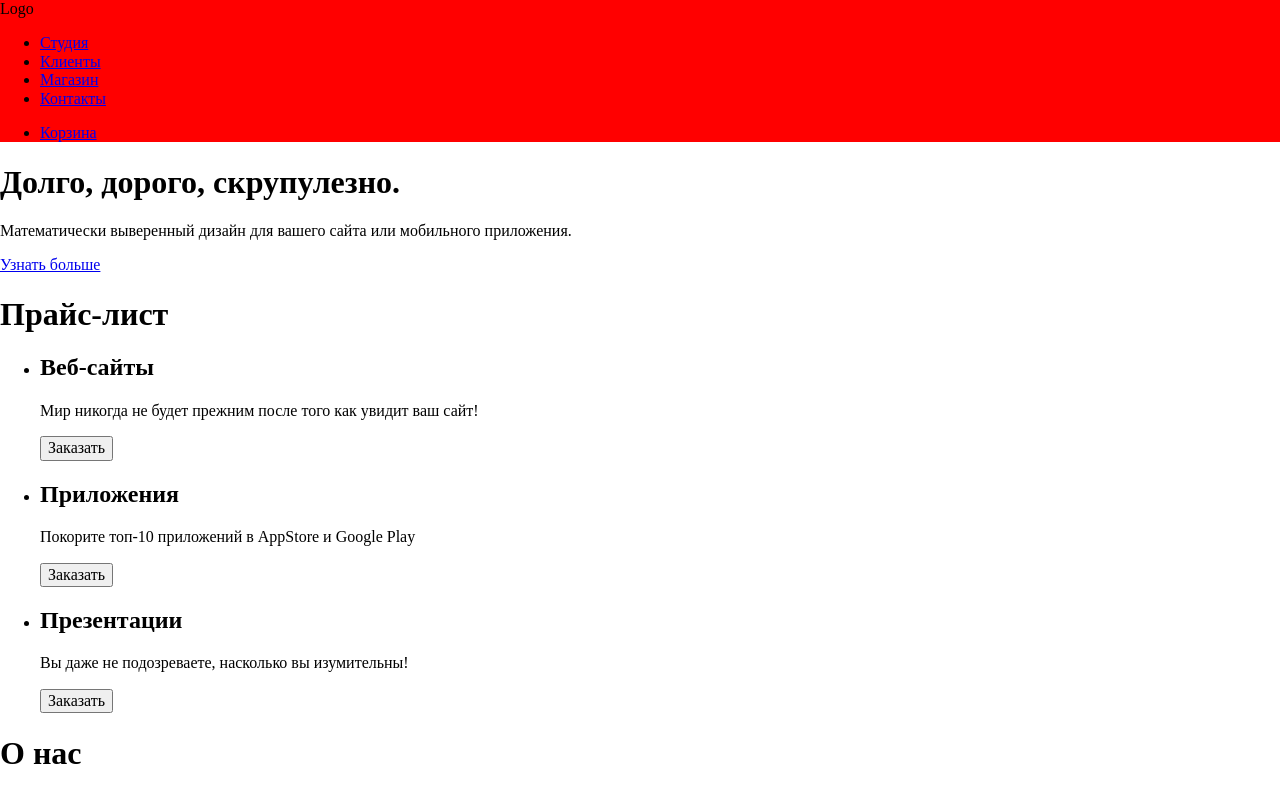
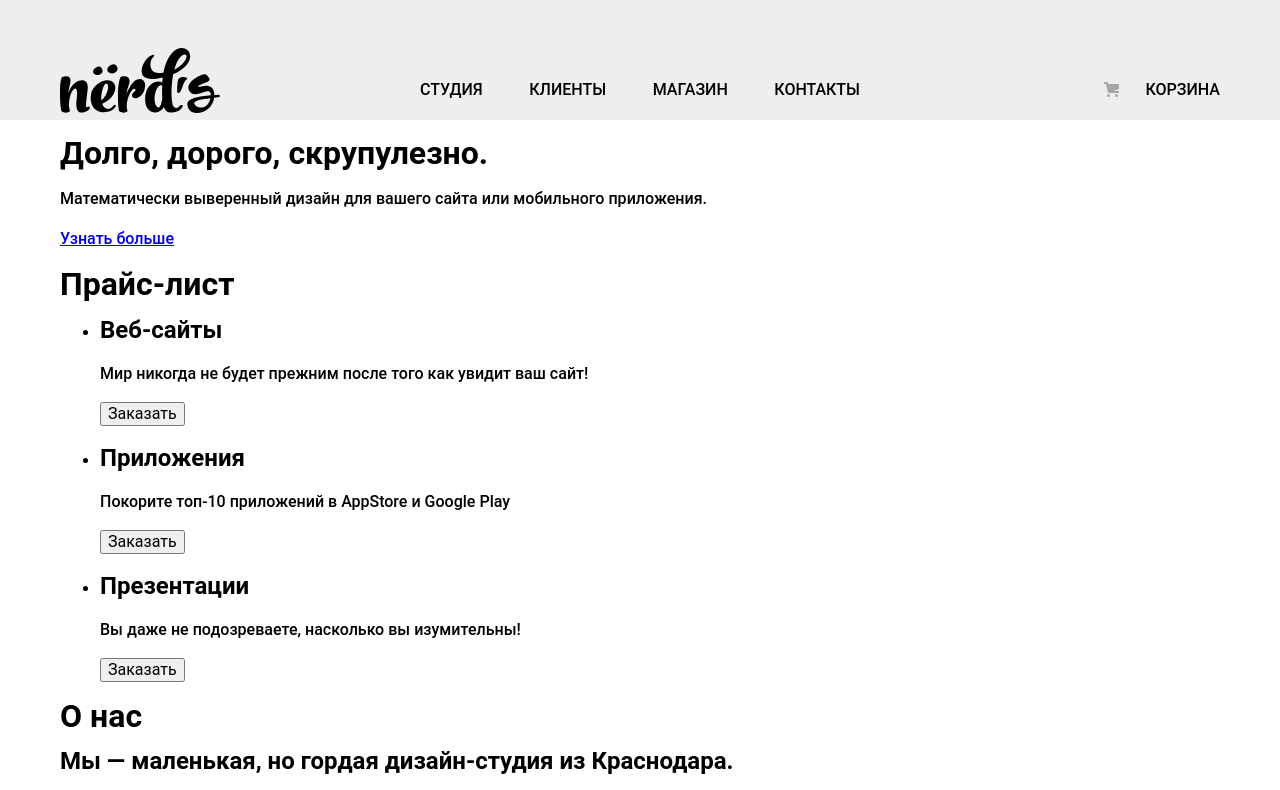
Before and after one commit to aliciaketzueki/nerds-fix-, a website: page source/index.html in a window 1280 px wide. Shown: the top 790 px of the page. Drawn offline with Linux system fonts and the light colour scheme.

Commit message:
Оформление хедера

```diff
--- a/gulpfile.js
+++ b/gulpfile.js
@@ -4,6 +4,8 @@
 var postcss = require("gulp-postcss");
 var autoprefixer = require("autoprefixer");
 var browserSync = require("browser-sync").create();
+var rename = require("gulp-rename");
+var svgstore = require("gulp-svgstore");
 
 gulp.task("style", function() {
   gulp.src("source/less/style.less")
@@ -23,3 +25,12 @@
   gulp.watch("source/less/**/*.less", ["style"]);
   gulp.watch("source/*.html").on("change", browserSync.reload);
 });
+
+gulp.task("sprite", function () {
+  return gulp.src("source/img/**/*.svg")
+    .pipe(svgstore({
+      inlineSvg: true
+    }))
+    .pipe(rename("sprite.svg"))
+    .pipe(gulp.dest("source/img"));
+});
--- a/package.json
+++ b/package.json
@@ -23,6 +23,8 @@
     "gulp": "^3.9.1",
     "gulp-plumber": "^1.2.0",
     "gulp-postcss": "^7.0.1",
+    "gulp-rename": "^1.2.3",
+    "gulp-svgstore": "^6.1.1",
     "stylelint": "^9.2.1",
     "stylelint-config-htmlacademy": "^0.1.1"
   },
--- a/source/index.html
+++ b/source/index.html
@@ -8,9 +8,14 @@
   </head>
   <body>
     <header class="header">
-      <nav class="header__navigation">
+      <div class="page-wrapper">
+        <nav class="header__nav">
           <div class="header__logo">
-          <a class="header__logo-link">Logo</a>
+            <a class="header__logo-link" aria-label="Главная страница">
+              <svg width="160" height="65">
+                <use xlink:href="img/sprite.svg#nerds-logo"></use>
+              </svg>
+            </a>
           </div>
           <ul class="header__list">
             <li class="header__item">
@@ -26,19 +31,21 @@
               <a class="header__link" href="#">Контакты</a>
             </li>
           </ul>
-        <ul class="header__list">
-          <li class="header__item">
-            <a class="header__link" href="#">Корзина</a>
-          </li>
-        </ul>
+          <div class="header__cart">
+            <a class="header__link header__link--cart" href="#">Корзина</a>
+          </div>
         </nav>
+      </div>
     </header>
     <main class="main">
       <header class="main__header main-header">
+        <div class="page-wrapper">
           <h1 class="main-header__title">Долго, дорого, скрупулезно.</h1>
           <p class="main-header__description">Математически выверенный дизайн для вашего сайта или мобильного приложения.</p>
           <a class="main-header__link" href="#">Узнать больше</a>
+        </div>
       </header>
+      <div class="page-wrapper">
         <section class="main__pricelist pricelist">
           <h1 class="visually-hidden">Прайс-лист</h1>
           <ul class="pricelist__list">
@@ -106,6 +113,7 @@
             </li>
           </ul>
         </section>
+      </div>
     </main>
     <footer class="footer">
       <section class="footer__map map">
@@ -117,6 +125,7 @@
           <button class="map__button" type="button">Напишите нам</button>
         </section>
       </section>
+      <div class="page-wrapper">
         <section class="footer__social social">
           <h2 class="visually-hidden">Мы в соц.сетях</h2>
           <ul class="social__list">
@@ -135,6 +144,7 @@
             <p class="social__discount">Скидка 10% для друзей из социальных сетей.</p>
           </div>
         </section>
+      </div>
     </footer>
     <section class="modal">
       <h1 class="modal__title">Напишите нам</h1>
--- a/source/less/blocks/header.less
+++ b/source/less/blocks/header.less
@@ -1,3 +1,48 @@
-.header__navigation {
-  background-color: red;
+.header {
+  background-color: @grey;
 }
+
+.header__nav {
+  min-height: 120px;
+  display: flex;
+  flex-wrap: wrap;
+  justify-content: flex-start;
+  align-items: flex-end;
+}
+
+.header__logo {
+  width: 360px;
+}
+
+.header__list {
+  .list();
+  display: flex;
+  flex-wrap: wrap;
+  justify-content: space-between;
+  margin-right: auto;
+  width: 485px;
+}
+
+.header__item {
+  padding-right: 45px;
+}
+
+.header__link {
+  .link();
+  line-height: 30px;
+  text-transform: uppercase;
+  padding: 15px 0;
+
+  &--active {
+    border-bottom: 2px solid @red;
+    padding-bottom: 3px;
+  }
+
+  &--cart {
+    padding-left: 41px;
+    background-image: url("../img/cart-icon.svg");
+    background-repeat: no-repeat;
+    background-size: 15px 15px;
+    background-position: left bottom 23px;
+  }
+}
--- /dev/null
+++ b/source/less/blocks/page-wrapper.less
@@ -0,0 +1,6 @@
+.page-wrapper {
+  width: 1200px;
+  margin: 0 auto;
+  padding: 0 20px;
+  box-sizing: border-box;
+}
--- /dev/null
+++ b/source/less/global.less
@@ -0,0 +1,8 @@
+body {
+  font-family: "Roboto", "Arial", sans-serif;
+  font-weight: 500;
+  font-style: normal;
+  font-size: 16px;
+  line-height: 24px;
+  background-color: white;
+}
--- a/source/less/mixins.less
+++ b/source/less/mixins.less
@@ -0,0 +1,12 @@
+.list() {
+  list-style: none;
+  margin: 0;
+  padding: 0;
+}
+
+.link() {
+  display: block;
+  text-decoration: none;
+  color: black;
+  font: inherit;
+}
--- a/source/less/style.less
+++ b/source/less/style.less
@@ -1,6 +1,6 @@
 @font-face {
   font-family: "Roboto";
-  font-weight: normal;
+  font-weight: 400;
   font-style: normal;
   font-display: swap;
   src: url("../fonts/Roboto-Regular.ttf") format("ttf");
@@ -8,13 +8,24 @@
 
 @font-face {
   font-family: "Roboto";
-  font-weight: bold;
+  font-weight: 500;
+  font-style: normal;
+  font-display: swap;
+  src: url("../fonts/Roboto-Medium.ttf") format("ttf");
+}
+
+@font-face {
+  font-family: "Roboto";
+  font-weight: 700;
   font-style: normal;
   font-display: swap;
   src: url("../fonts/Roboto-Bold.ttf") format("ttf");
 }
 
 @import "node_modules/normalize.less/normalize.less";
+@import url("global.less");
 @import url("mixins.less");
 @import url("variables.less");
+
+@import url("blocks/page-wrapper.less");
 @import url("blocks/header.less");
--- a/source/less/variables.less
+++ b/source/less/variables.less
@@ -0,0 +1,2 @@
+@grey: #eeeeee;
+@red: #fb565a;
```
Also changed, not shown: source/catalog.html (+15 -7 lines), source/css/style.css, source/img/cart-icon.svg (added), source/img/nerds-logo.svg (added), source/img/sprite.svg (added), 1 other file. Lines whose indentation alone changed are shown as unchanged.
